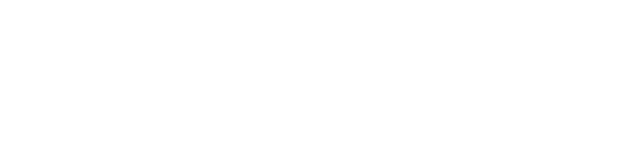
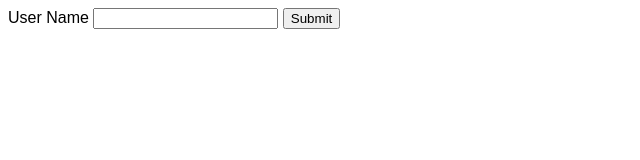
Before and after one commit to ucsc-2nd-year-group-22/git-demo, a plain HTML site: page index.html in a window 1280 px wide. Shown: the whole page, without its empty margins (0-640 px from the left). Drawn offline with Linux system fonts and the light colour scheme.

Commit message:
first form field

```diff
--- a/index.html
+++ b/index.html
@@ -7,6 +7,10 @@
     <title>Document</title>
 </head>
 <body>
-
+    <form action="#">
+        <label for="userName">User Name</label>
+        <input type="text" for="userName">
+        <input type="button" value="Submit">
+    </form>
 </body>
 </html>
```
